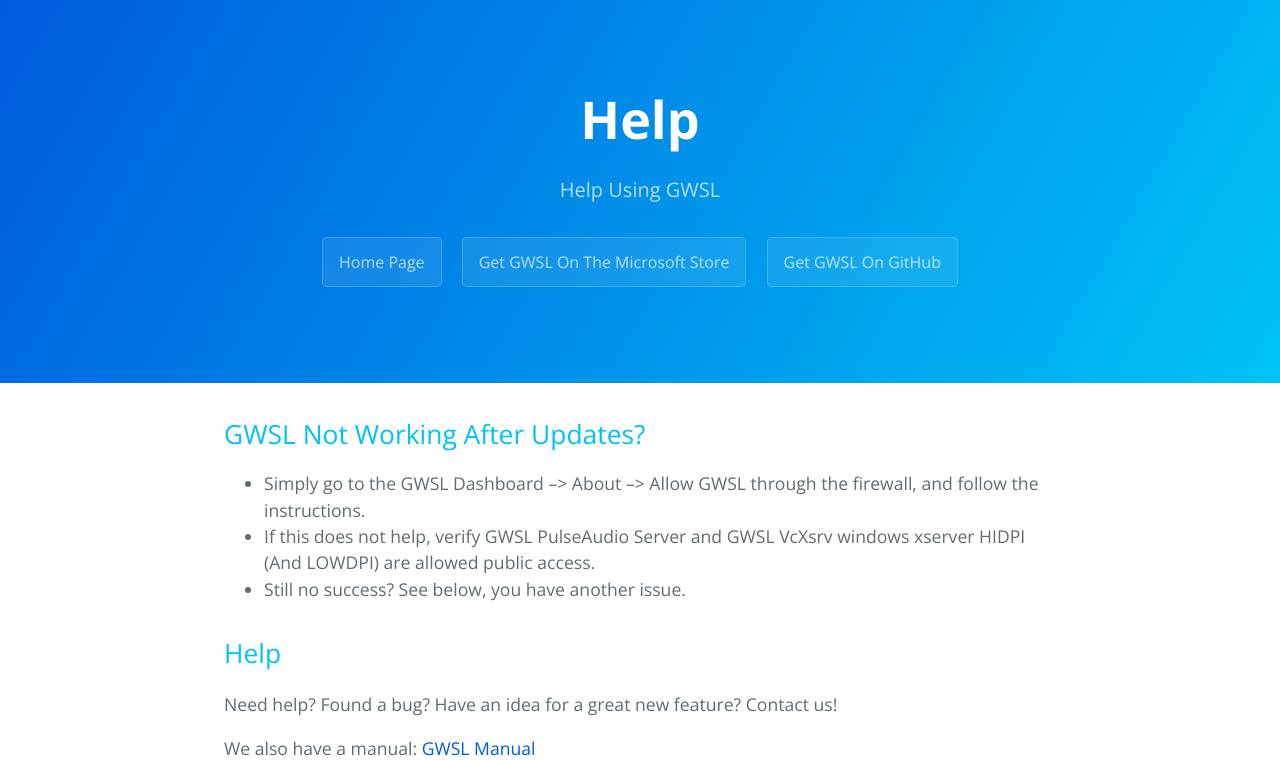
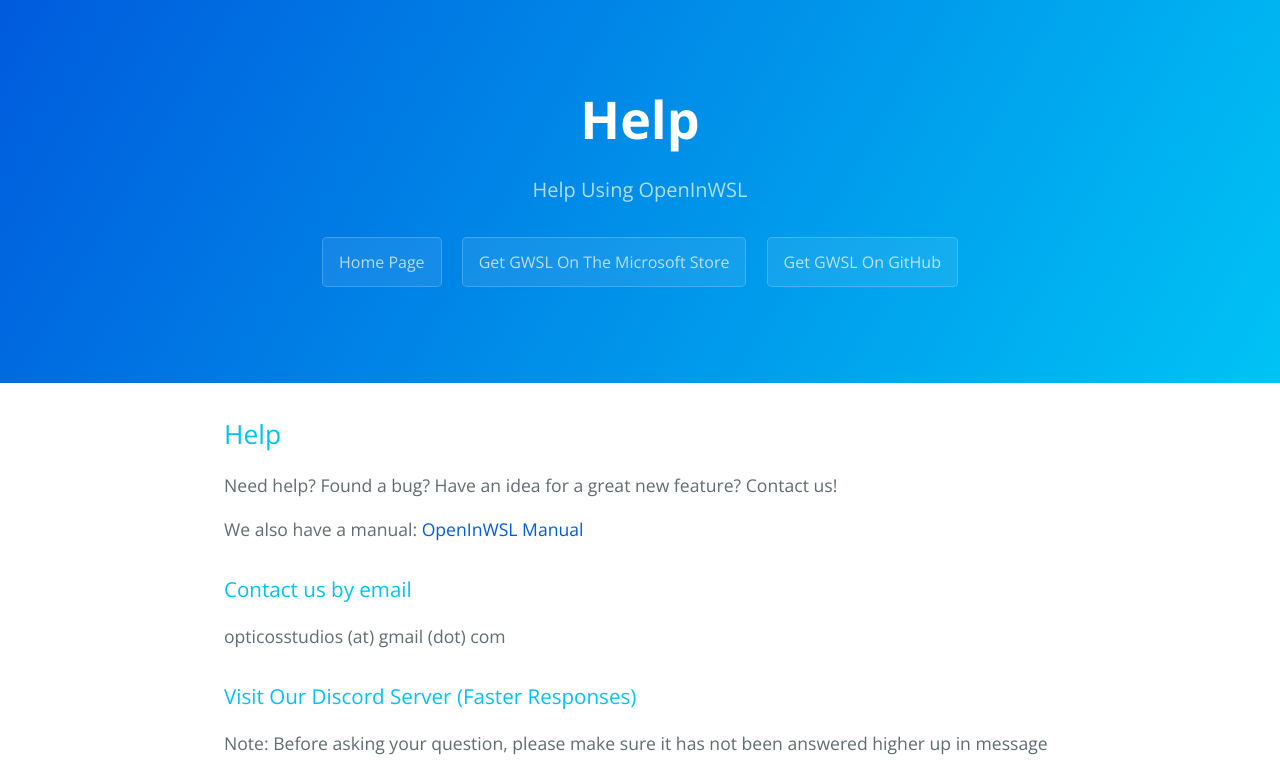
Before and after one commit to Opticos/openinwsl, a Jekyll site: the page built from help.md, in a window 1280 px wide and 1400 px high. Shown: the top 760 px of the window. Built offline with Jekyll 4.4.1, drawn with Linux system fonts in a browser that asks for light colours; the repository's description, which GitHub fills in, is left out; some of the changed text lies outside the part shown.

Commit message:
Update help.md

````diff
--- a/help.md
+++ b/help.md
@@ -1,20 +1,15 @@
 ---
 layout: default
 title: Help
-description: Help Using GWSL
+description: Help Using OpenInWSL
 permalink: /help.html
 ---
-## GWSL Not Working After Updates?
-* Simply go to the GWSL Dashboard --> About --> Allow GWSL through the firewall, and follow the instructions.
-* If this does not help, verify GWSL PulseAudio Server and GWSL VcXsrv windows xserver HIDPI (And LOWDPI) are allowed public access.
-* Still no success? See below, you have another issue.
-
 ## Help
 
 Need help? Found a bug? Have an idea for a great new feature? Contact us!
 
 We also have a manual:
-[GWSL Manual](./tutorials/manual.html)
+[OpenInWSL Manual](./tutorials/manual.html)
 
 
 ### Contact us by email
@@ -32,10 +27,8 @@
 
 1.  Open Windows Explorer.
 
-2.  In the path entry box, paste ```%AppData%/GWSL/```and hit enter.
+2.  In the path entry box, paste ```%AppData%/OpenInWSL/```and hit enter.
 
-3.  The logs are stored in ```dashboard.log``` and ```service.log```.
+3.  The logs are stored in ```main.log```.
 
-4.  In later versions of GWSL, you can right click the GWSL systray menu and click View Logs. Also Dashboard --> About --> View Logs.
-
-5.  Include these logs in support emails or share them in the [Discord help server](https://discord.gg/VkvNgkH). Make sure no personal information is contained in them before sharing.
+4.  Include these logs in support emails or share them in the [Discord help server](https://discord.gg/VkvNgkH). Ensure no personal information is contained in them before sharing.
````
